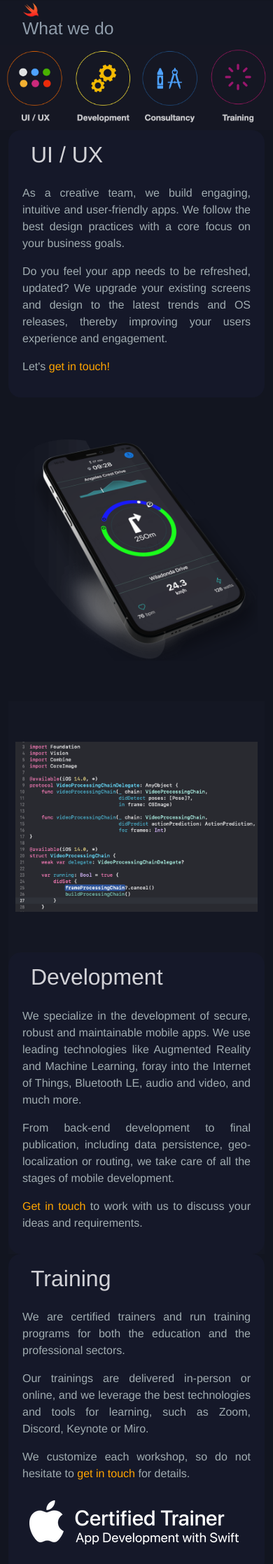
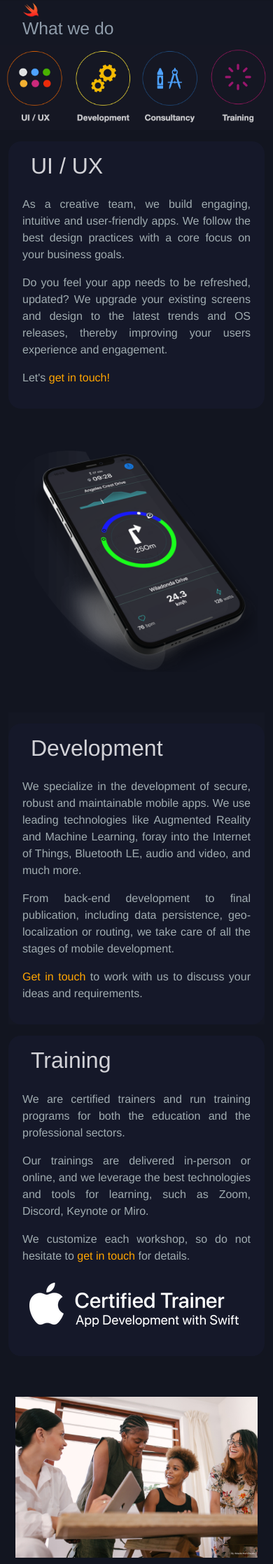
Before and after one commit to SwifTeam/from_scratch, a PHP site: page / in a window 390 px wide. Shown: the part 187-2422 px from the top of the page at 70% size. Run offline with PHP 8.4, Linux system fonts and the light colour scheme; some libraries are stand-ins or nearby versions.

Commit message:
Add media queries to remove images when in phone format

```diff
--- a/app.css
+++ b/app.css
@@ -101,6 +101,15 @@ p {
     padding-bottom: 1em;
 }
 
+/* Portrait and Landscape */
+@media screen and (max-width: 750px)
+{
+    #decorative {
+       display: none;
+    }
+}
+
+
 .folio {
     width: 25%;
     padding:  0.5em 1em;
@@ -135,6 +144,7 @@ p {
     text-align: justify;
     border-radius: 18px;
     background: #151829;
+    margin-top: 1em;
     padding-top: 1em;
     padding-bottom: 1em;
 }
--- a/index.html
+++ b/index.html
@@ -83,7 +83,7 @@
             <div class="lighterBgd">
                 <div class=" text-center">
                     <div class="row" id="dev">
-                        <div class="mobile col-xs-12 col-md-6  text-center align-self-center">
+                        <div id="decorative" class="mobile col-xs-12 col-md-6  text-center align-self-center">
                             <img src="images/code.png" class="img-fluid ctam section" alt="[missing]">
                         </div>
                         <div class="mobile col-xs-12 col-md-6  text-center align-self-center">
@@ -117,7 +117,7 @@
 
                         </div>
                         <div class="mobile col-xs-12 col-md-6  text-center align-self-center">
-                            <img src="images/women.jpg" class="img-fluid ctam section" alt="missing">
+                            <img src="images/women.jpeg" class="img-fluid ctam section" alt="missing">
                         </div>
                     </div>
                 </div>
@@ -127,7 +127,7 @@
             <div class="lighterBgd">
                 <div class=" text-center">
                     <div class="row" id="consult">
-                        <div class="mobile col-xs-12 col-md-6  text-center align-self-center">
+                        <div id="decorative" class="mobile col-xs-12 col-md-6  text-center align-self-center">
                             <img src="images/consult.jpeg" class="img-fluid ctam section" alt="missing">
                         </div>
                         <div class="mobile col-xs-12 col-md-6  text-center align-self-center">
```
Also changed, not shown: images/airbus.jpeg (deleted), images/women.jpeg (added), images/women.jpg (deleted).
